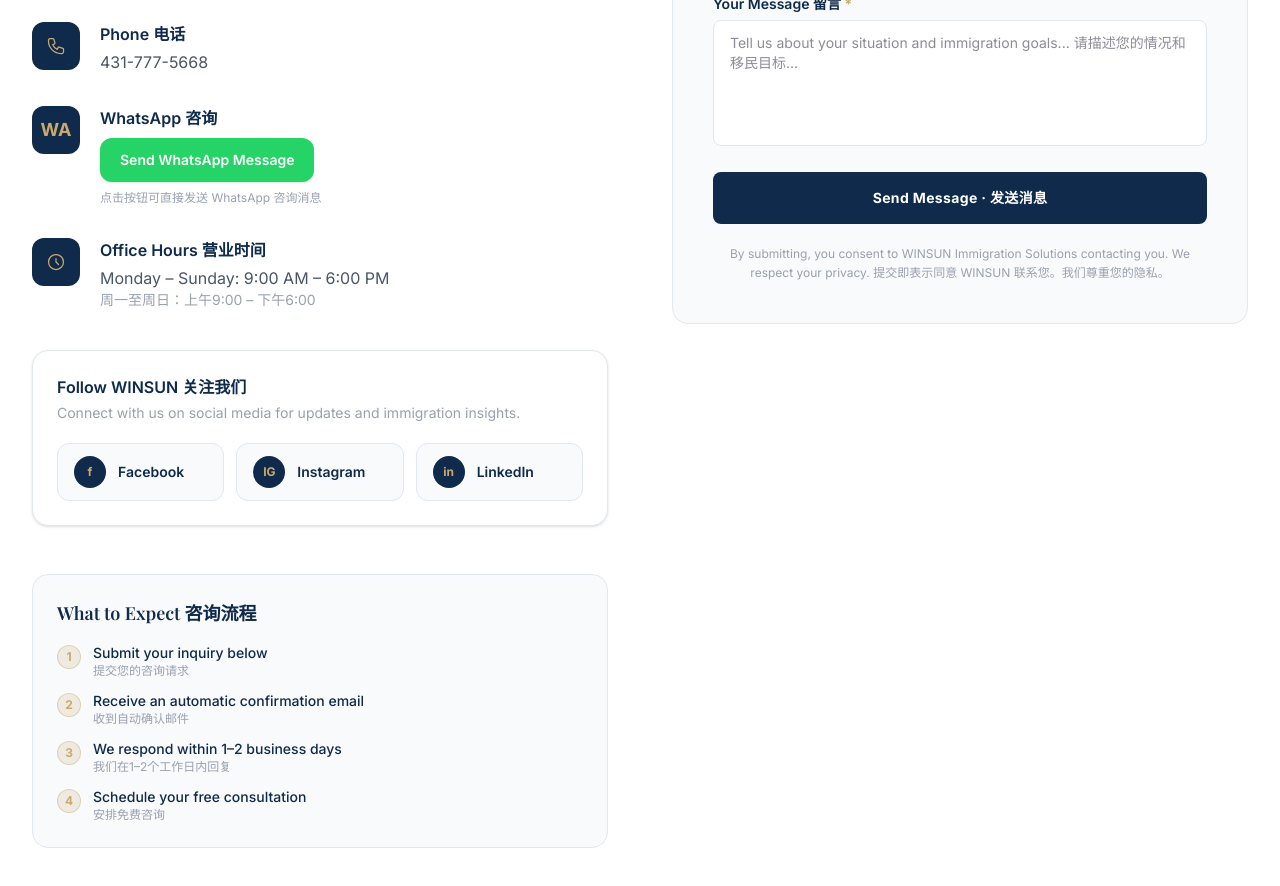
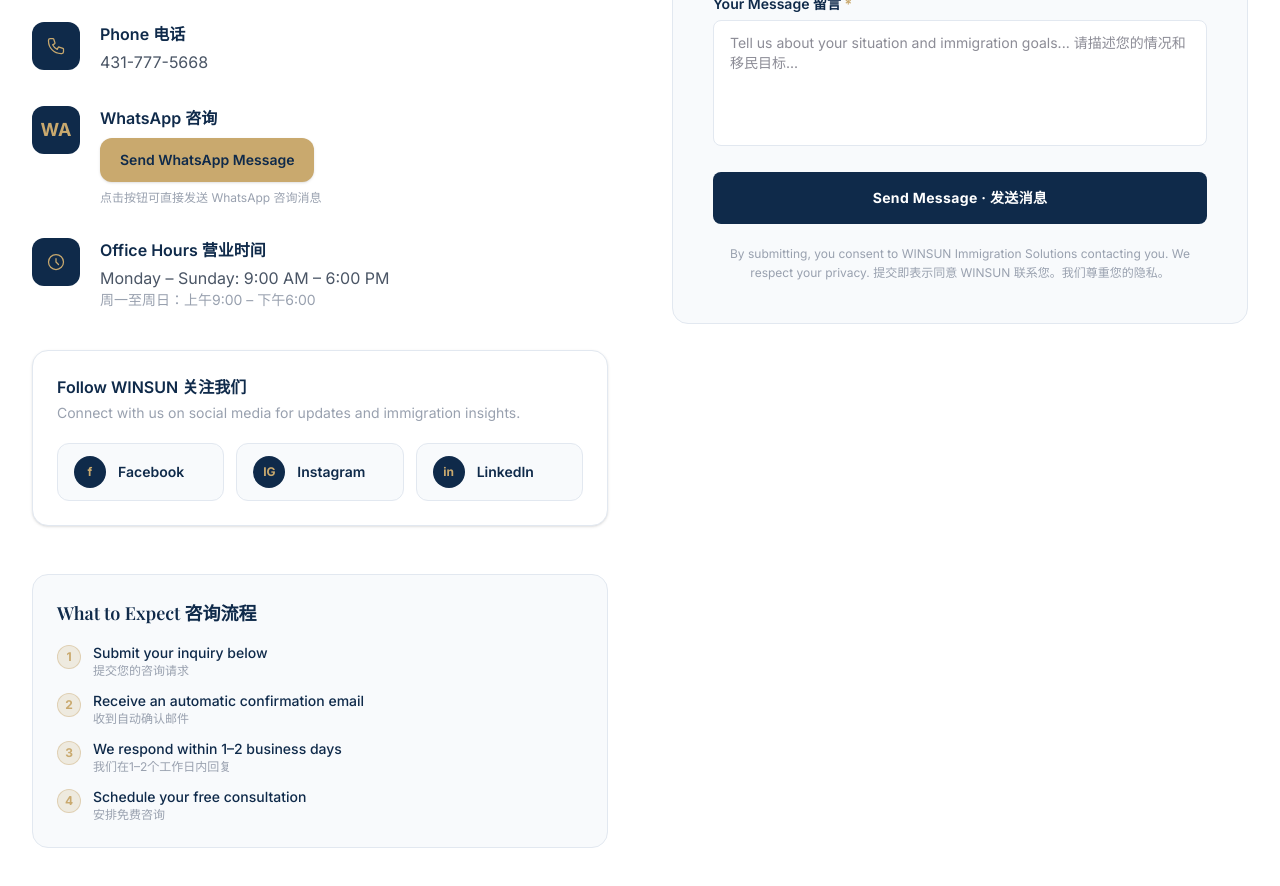
Before and after one commit to WinnieZhangTing/winsun-immigration-website, a Next.js app: page /contact in a window 1280 px wide. Shown: the part 1020-1906 px from the top of the page. Built offline with nearby package versions, Linux system fonts and the light colour scheme.

Commit message:
Use gold WhatsApp contact button

```diff
--- a/src/app/contact/page.tsx
+++ b/src/app/contact/page.tsx
@@ -153,7 +153,7 @@ export default function ContactPage() {
                     href="https://wa.me/14317775668?text=Hello%20WINSUN%20Immigration%2C%20I%20would%20like%20to%20book%20a%20consultation."
                     target="_blank"
                     rel="noopener noreferrer"
-                    className="inline-flex items-center justify-center rounded-xl bg-[#25D366] px-5 py-3 text-sm font-semibold text-white shadow-sm transition-colors hover:bg-[#1DA851]"
+                    className="inline-flex items-center justify-center rounded-xl bg-[#C9A96E] px-5 py-3 text-sm font-semibold text-[#0F2A4A] shadow-sm transition-colors hover:bg-[#A8854A]"
                   >
                     Send WhatsApp Message
                   </a>
```
